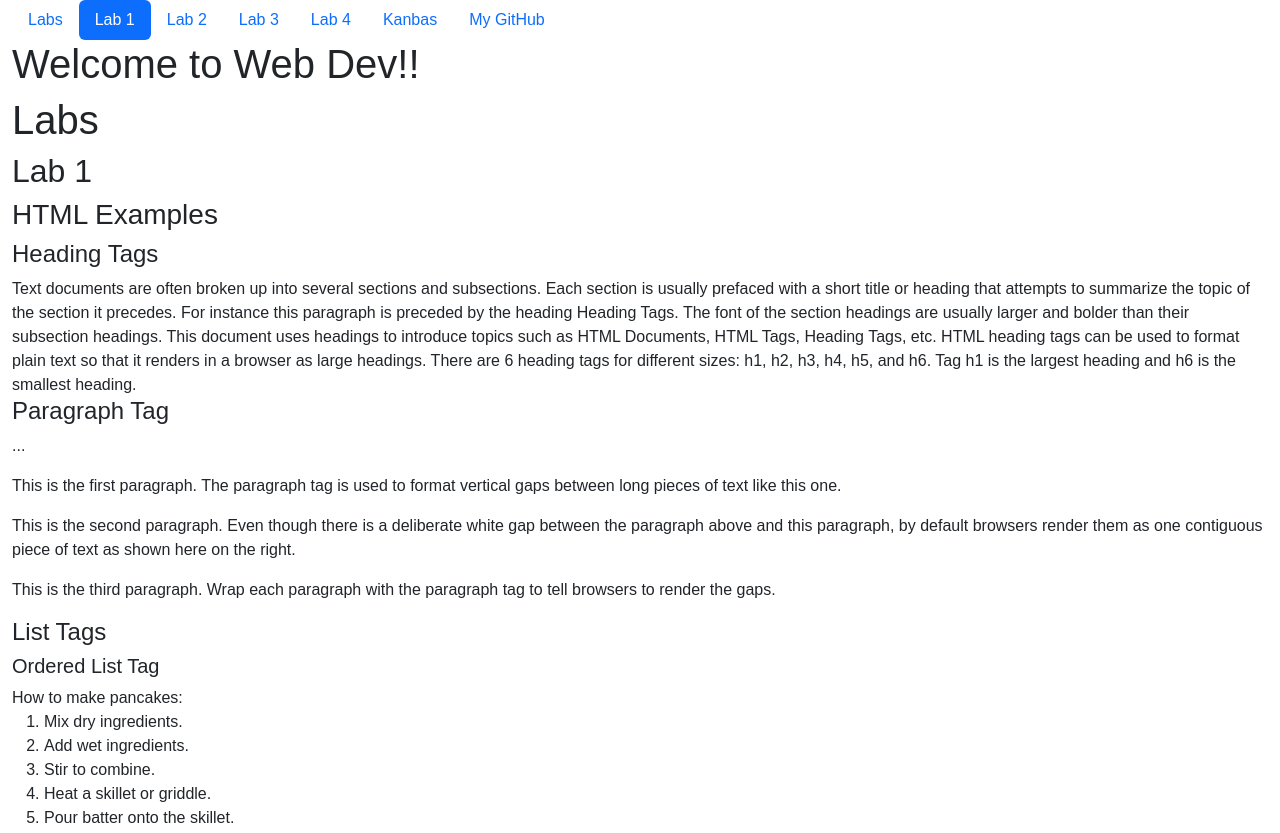
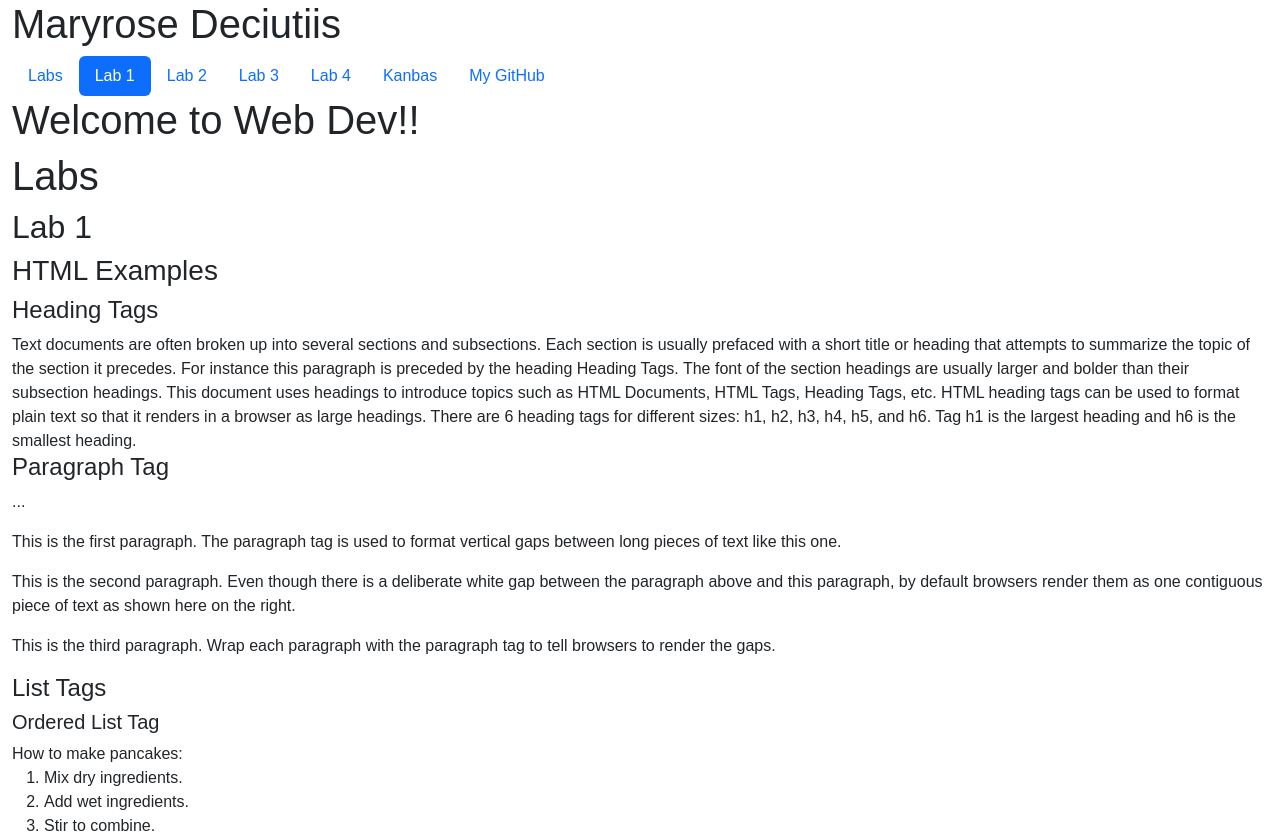
Before and after one commit to maryroseeee/kanbas-react-web-app, a React (Create React App) app: page /#/Labs/Lab1 in a window 1280 px wide. Shown: the top 833 px of the page. Built offline with nearby package versions, Linux system fonts and the light colour scheme.

Commit message:
Merge remote-tracking branch 'origin/a4' into a4
# Conflicts:
#	src/Kanbas/Courses/Assignments/index.tsx

```diff
--- a/src/Labs/TOC.tsx
+++ b/src/Labs/TOC.tsx
@@ -13,7 +13,7 @@ export default function TOC() {
             <li className="nav-item"><a id="wd-a3" href="#/Labs/Lab4"
                                         className={`nav-link ${pathname.includes("Lab4") ? "active" : ""}`}>Lab 4</a></li>
             <li className="nav-item"><a id="wd-k" href="#/Kanbas" className="nav-link">Kanbas</a></li>
-            <li className="nav-item"><a id="wd-github" href="https://github.com/jannunzi" target="_blank"
+            <li className="nav-item"><a id="wd-github" href="https://github.com/maryroseeee" target="_blank"
                                         className="nav-link">My GitHub</a></li>
         </ul>
     );}
--- a/src/Labs/index.tsx
+++ b/src/Labs/index.tsx
@@ -11,6 +11,7 @@ export default function Labs() {
     return (
         <Provider store={store}>
             <div className="container-fluid">
+                <h1> Maryrose Deciutiis</h1>
                 <TOC />
                 <h1>Welcome to Web Dev!!</h1>
                 <h1>Labs</h1>
```
